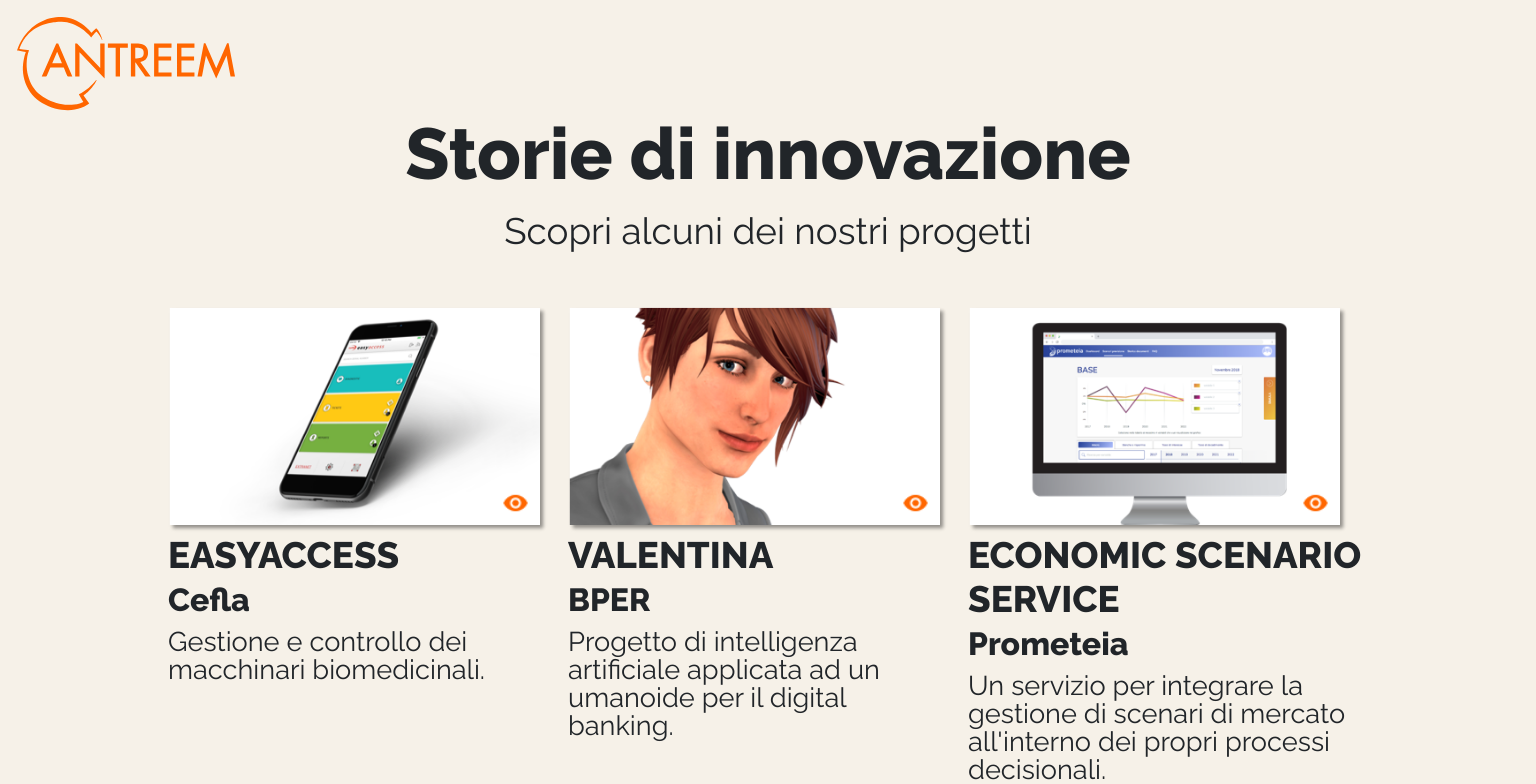
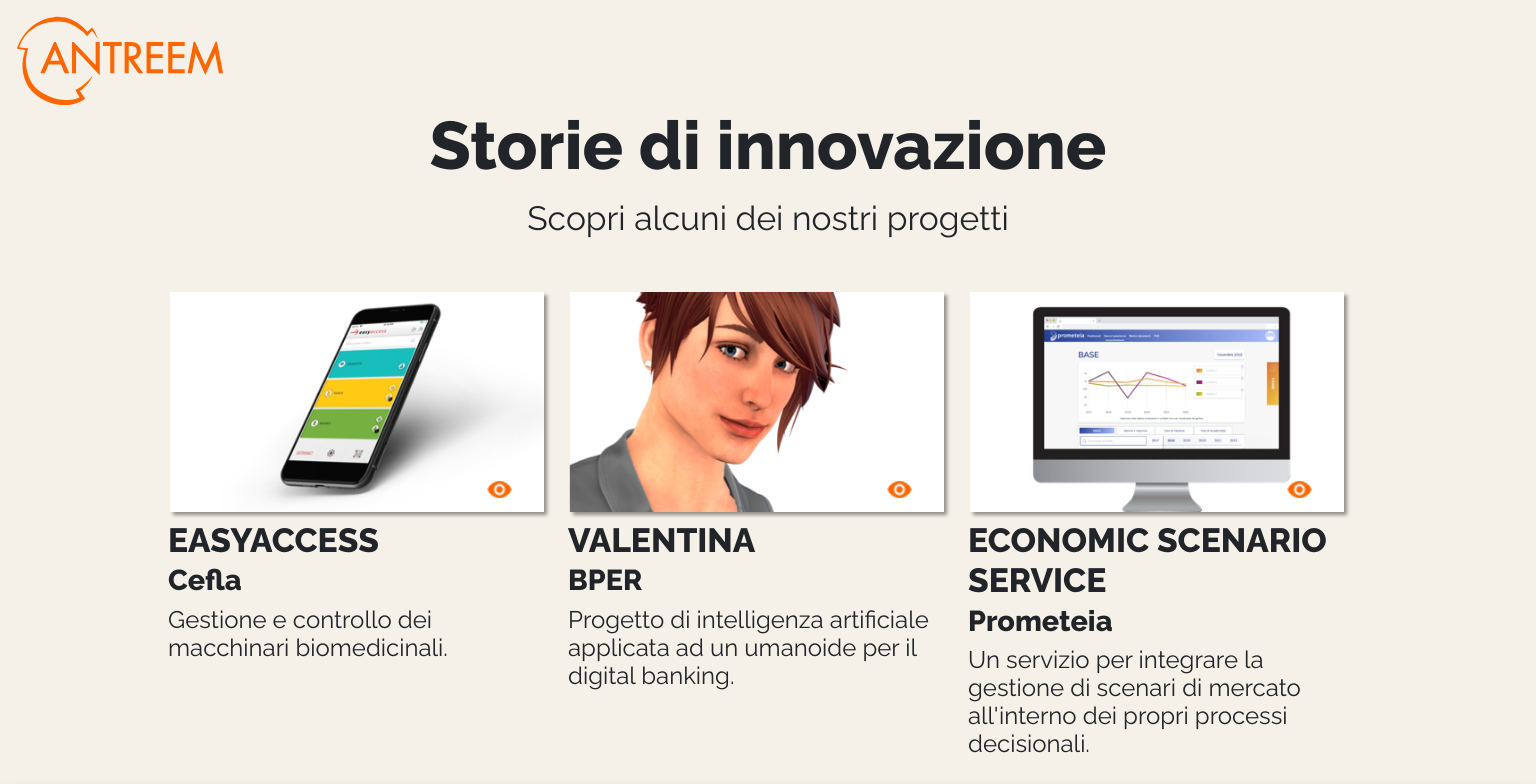
Before and after one commit to sgrumo/landing-page, a React (Create React App) app: page / in a window 1536 px wide. Shown: the top 784 px of the page. Built offline with nearby package versions, Linux system fonts and the light colour scheme.

Commit message:
Aggiustamenti dimensioni font, distanze e immagini

```diff
--- a/src/App.scss
+++ b/src/App.scss
@@ -25,7 +25,7 @@ h1, .subtitle{
 }
 
 h1 {
-  font-size: 3.75rem;
+  font-size: 3.5rem;
 }
 
 h3 {
@@ -38,7 +38,7 @@ h4{
 }
 
 .subtitle{
-  font-size: 1.6rem;
+  font-size: 1.5rem;
   margin-top: $min-margin / 2.5;
   margin-bottom: 3rem;
 }
@@ -46,12 +46,12 @@ h4{
 .project {
   display: flex;
   flex-direction: column;
-  margin-bottom: 2rem;
+  margin-bottom: 1.2rem;
 }
 
 .container {
   p {
-  font-size: 1.3rem;
+  font-size: 1.2rem;
   padding-right: 1.3rem;
   line-height: 1.75rem;
   }
@@ -87,20 +87,21 @@ footer{
 
 .imgContainer{
   position: relative;
+  width: 24rem;
 }
 
 .visibility{
   position: absolute;
   bottom: 1rem;
-  right: 3rem;
+  right: 2rem;
 }
 
 .project-img {
-  width: 95%;
+  width: 100%;
 }
 
 .logo{
-  width: 13.75rem;
+  width: 13rem;
 }
 
 @media screen and (max-width: 575px) {
@@ -196,22 +197,22 @@ footer{
 
 @media screen and (min-width: 1440px) {
   h1{
-    font-size: 4.5rem;
+    font-size: 4.2rem;
     text-align: center;
   }
   .subtitle {
-    font-size: 2.3rem;
+    font-size: 2.1rem;
     text-align: center;
   }
   h3 {
-    font-size: 2.3rem;
+    font-size: 2.1rem;
   }
   h4 {
-    font-size: 2rem;
+    font-size: 1.8rem;
   }
   .container {
     p {
-    font-size: 1.7rem;
+    font-size: 1.5rem;
     padding-right: 1.3rem;
     }
     flex-grow: 1;
```
